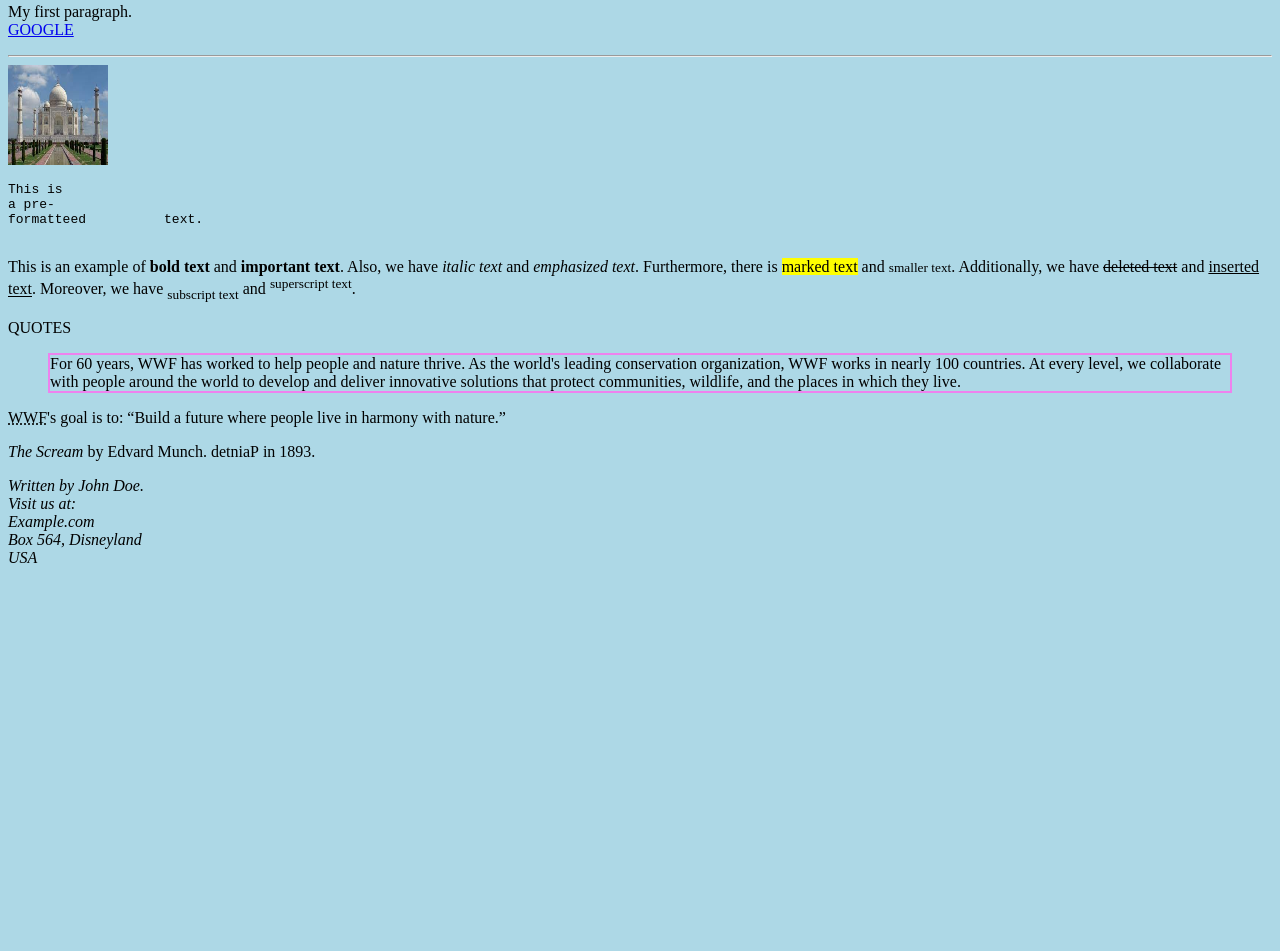
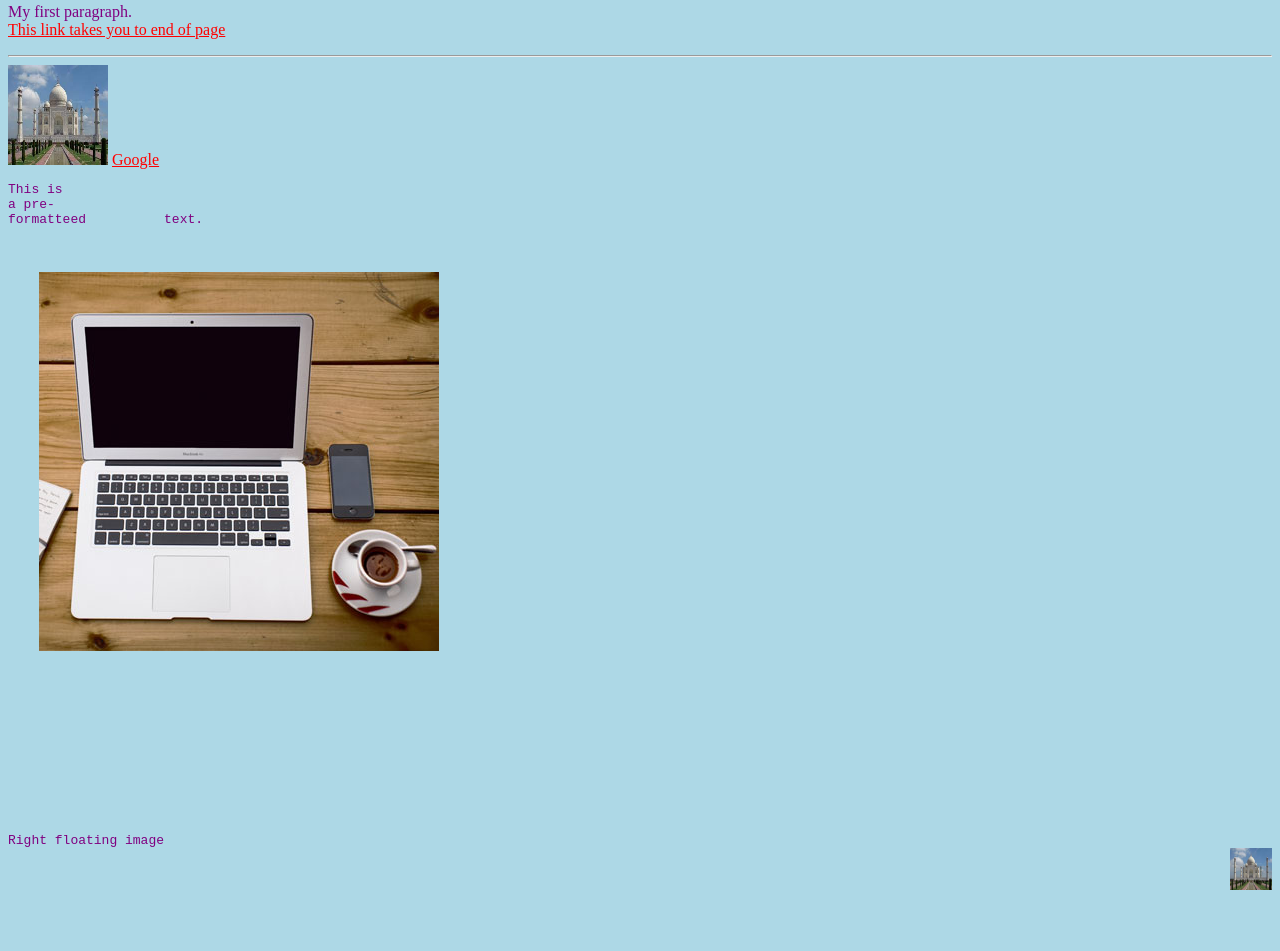
Before and after one commit to khushjhalani/ReInvent_IP, a plain HTML site: page HTML_w3s.html in a window 1280 px wide. Shown: the part 149-1100 px from the top of the page. Before the commit the page ends 800 px from the top, so only its background shows below. Drawn offline with Linux system fonts and the light colour scheme.

Commit message:
learnings on 31/05/2023

```diff
--- a/HTML_w3s.html
+++ b/HTML_w3s.html
@@ -2,15 +2,38 @@
 <HTML lang="en">
 <HEAD>
     <TITLE>BASICS</TITLE>
+    <style>
+        body{background-color: lightblue; color: purple;}
+        a:link{color:red;}
+        a:visited{color:gray;}
+        a:hover{color:purple;}
+        a:active{color:yellow;}
+        img{width:100px;height: 100px;}
+    </style>
 </HEAD>
-<BODY style="background-color: lightblue;">
+<BODY>
     <H1 style="background-color: antiquewhite; color: coral; font-family: 'Courier New'; font-size: 300%; text-align: center;">My First Heading</H1><br>
-    <P title="extra info for this section">My first paragraph.<br><A href="https://www.google.com">GOOGLE</A></P><hr>
-    <IMG src="a.jfif" alt="this is an alt image" width="100" height="100">
+    <P title="extra info for this section">My first paragraph.<br><A href="#E1">This link takes you to end of page</A></P><hr>
+    <IMG src="images/a.jfif" alt="this is an alt image" width="100" height="100">
+    <A href="https://www.google.com">Google</A>
+
     <pre>
 This is
 a pre-
 formatteed          text.
+    <br><br>
+    <img src="images/workplace.jpg" alt="Workplace" usemap="#workmap" style="width:400px; height:379px;">
+    <!-- This is a image map -->
+    <map name="workmap">
+    <area shape="rect" coords="34,44,270,350" alt="Computer" href="computer.htm">
+    <area shape="rect" coords="290,172,333,250" alt="Phone" href="phone.htm" onclick="alert('You clicked on the phone.');">
+    <area shape="circle" coords="337,300,44" alt="Cup of coffee" href="coffee.htm">
+    </map>
+    <!-- This was an image map -->
+    <br><br>
+    <P>Right floating image
+    <IMG src="images/a.jfif" style="width:42px; height:42px; float:right"></P>
+    <br><br><br>
     </pre>
     <p>This is an example of <b>bold text</b> and <strong>important text</strong>. Also, we have <i>italic text</i> and <em>emphasized text</em>. Furthermore, there is <mark>marked text</mark> and <small>smaller text</small>. Additionally, we have <del>deleted text</del> and <ins>inserted text</ins>. Moreover, we have <sub>subscript text</sub> and <sup>superscript text</sup>.</p>
     <P>QUOTES</P>
@@ -19,13 +42,13 @@ formatteed          text.
     </blockquote>
     <p><abbr title="World Wide Fund">WWF</abbr>'s goal is to: <q>Build a future where people live in harmony with nature.</q></p>
     <p><cite>The Scream</cite> by Edvard Munch. <bdo dir="rtl">Painted</bdo> in 1893.</p>
-    <address>
+    <address id="E1" style="border:5px green solid;">
         Written by John Doe.<br>
         Visit us at:<br>
         Example.com<br>
         Box 564, Disneyland<br>
         USA
-        </address>
+    </address>
 
 </BODY>
 </HTML>
```
Also changed, not shown: a.jfif (deleted).
